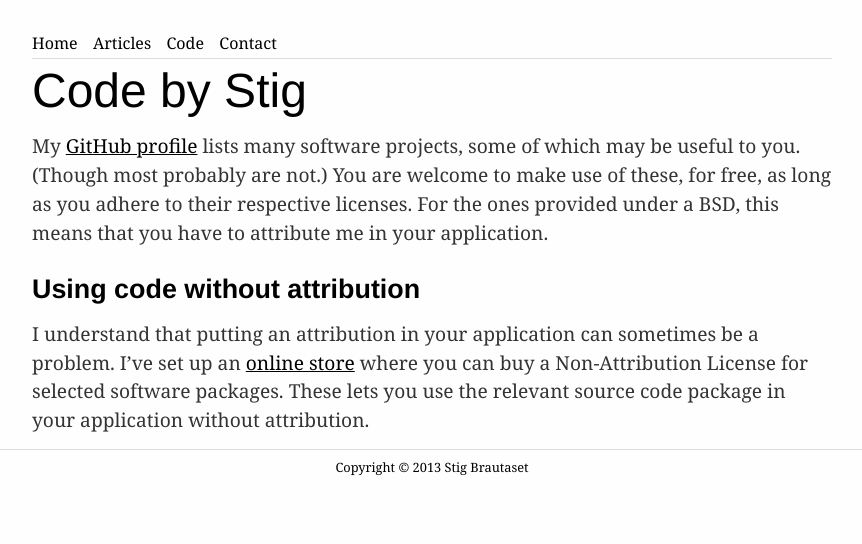
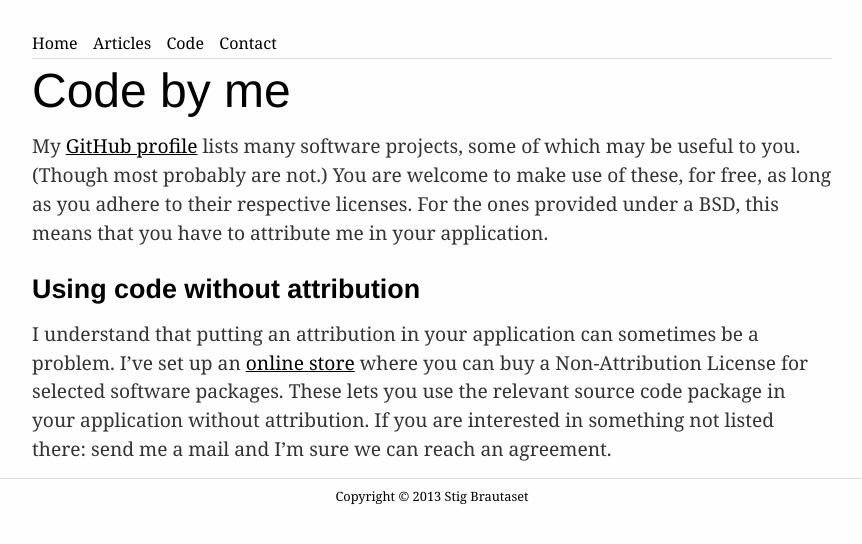
Before and after one commit to stig/www.brautaset.org, a Jekyll site: the page built from code.md, in a window 1280 px wide. Shown: the top 544 px of the page, without its empty margins (208-1070 px from the left). Built offline with Jekyll 4.4.1, drawn with Linux system fonts in a browser that asks for light colours.

Commit message:
Contact page

```diff
--- a/_layouts/default.html
+++ b/_layouts/default.html
@@ -21,7 +21,7 @@
 				        <li><a href="/">Home</a></li>
     				    <li><a href="/articles.html">Articles</a></li>
     				    <li><a href="/code.html">Code</a></li>
-    				    <li><a href="mailto:stig@brautaset.org">Contact</a></li>
+    				    <li><a href="/contact.html">Contact</a></li>
     				</ul>
 				    <hr/>
 					<h1>{{ page.title }}</h1>
--- a/code.md
+++ b/code.md
@@ -1,5 +1,5 @@
 ---
-title: Code by Stig
+title: Code by me
 layout: default
 ---
 
@@ -13,7 +13,8 @@
 I understand that putting an attribution in your application can sometimes be a problem.
 I've set up an [online store][] where you can buy a Non-Attribution License for selected
 software packages. These lets you use the relevant source code package in your application
-without attribution.
+without attribution. If you are interested in something not listed there: send me a mail
+and I'm sure we can reach an agreement.
 
 [online store]: http://sites.fastspring.com/stig/product/sourcecode
 
```
Also changed, not shown: contact.md (added, +9 -0 lines).
